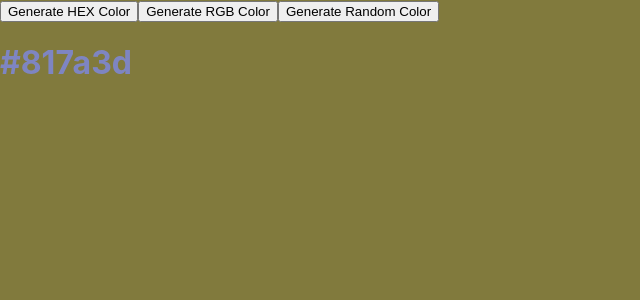
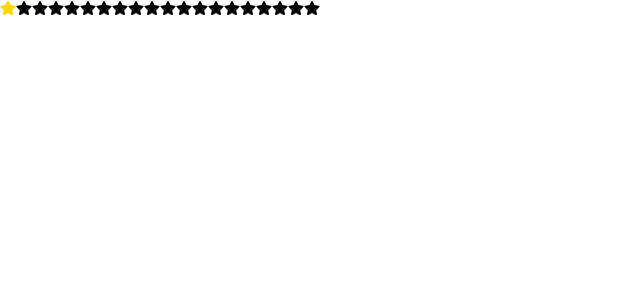
Before and after one commit to pszklanko/react-interview-tasks, a React (Create React App) app: page / in a window 1280 px wide. Shown: the top 300 px of the page, without its empty margins (0-640 px from the left). Built offline with nearby package versions, Linux system fonts and the light colour scheme.

Commit message:
star-rating component

```diff
--- a/src/App.tsx
+++ b/src/App.tsx
@@ -1,10 +1,12 @@
 import Accordion from './accordion';
 import RandomColor from './random-color';
+import StarRating from './star-rating';
 
 function App() {
   return (
     // <Accordion></Accordion>
-    <RandomColor></RandomColor>
+    // <RandomColor></RandomColor>
+    <StarRating noOfStars={20}></StarRating>
   );
 }
 
--- a/src/random-color/index.tsx
+++ b/src/random-color/index.tsx
@@ -22,7 +22,7 @@ export default function RandomColor() {
     }
 
     useEffect(() => {
-        handleGenerateRandomColor()
+        handleGenerateRandomColor();
     }, [typeOfColor])
     return <div style={{
         width: '100vw',
--- /dev/null
+++ b/src/star-rating/index.tsx
@@ -0,0 +1,35 @@
+import { useState } from "react";
+import { FaStar } from "react-icons/fa";
+import './styles.css';
+
+export default function StarRating({ noOfStars = 10 }) {
+    const [currentRating, setCurrentRating] = useState(0);
+    const [hover, setHover] = useState(0);
+
+    function handleIconClick(rating: number) {
+        setCurrentRating(rating)
+        console.log(rating);
+    }
+
+    function handleMouseEnter(rating: number) {
+        setHover(rating);
+    }
+
+    function handleMouseLeave() {
+        setHover(currentRating);
+    }
+
+    return <div>
+        {
+            [...Array(noOfStars)].map((_, index) => {
+                index += 1
+                return <FaStar
+                    key={index}
+                    className={index <= (hover || currentRating) ? 'active' : ''}
+                    onMouseEnter={() => handleMouseEnter(index)}
+                    onMouseLeave={() => handleMouseLeave()}
+                    onClick={() => handleIconClick(index)}></FaStar>
+            })
+        }
+    </div>
+}
--- /dev/null
+++ b/src/star-rating/styles.css
@@ -0,0 +1,3 @@
+.active {
+    color: gold;
+}
```
